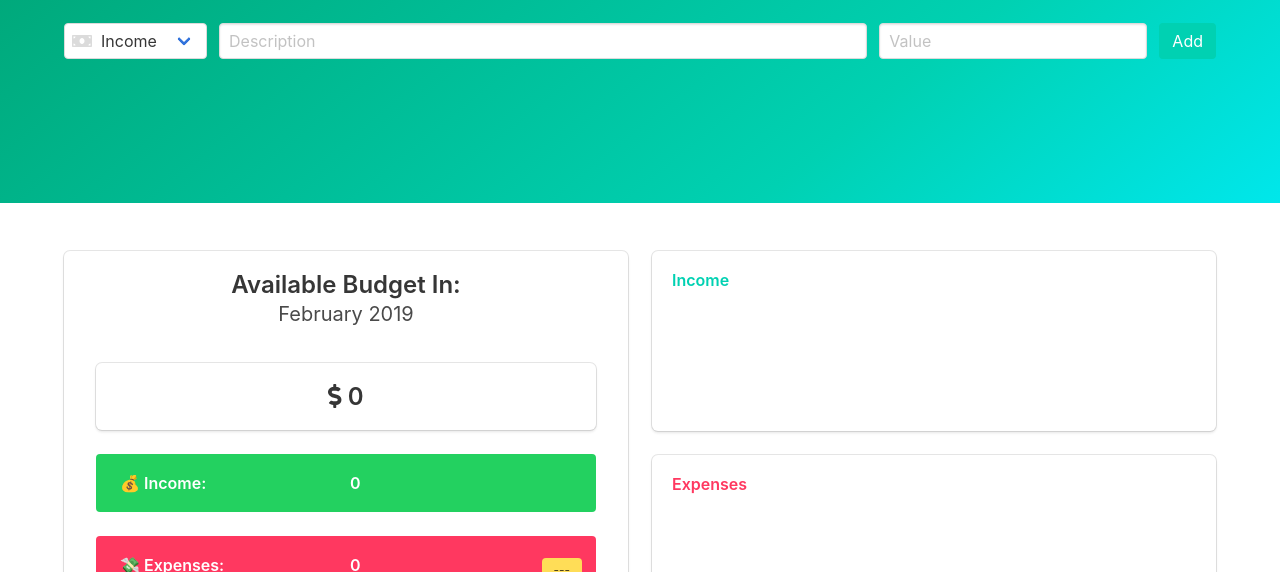
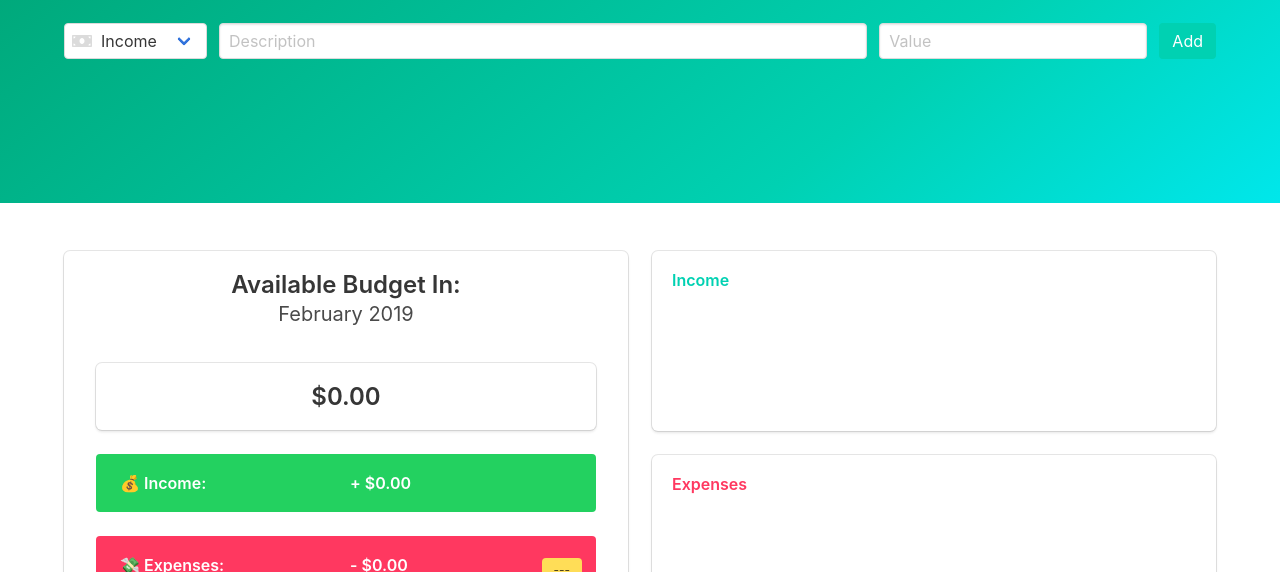
Before and after one commit to cjianhui/js-budget-app, a plain HTML site: page index.html in a window 1280 px wide. Shown: the part 228-800 px from the top of the page. Drawn offline with nearby package versions, Linux system fonts and the light colour scheme.

Commit message:
format numbers for display

```diff
--- a/app.js
+++ b/app.js
@@ -156,6 +156,21 @@ var UIController = (function () {
         expensesPercentageLabel: '.item__percentage'
     };
 
+    var formatNumber = function(num, type) {
+        var formatter, formattedNum;
+
+        formatter = new Intl.NumberFormat('en-US', {
+            minimumFractionDigits: 2,
+            style: 'currency',
+            currency: 'USD'
+        });
+
+        formattedNum = formatter.format(num);
+
+        return (type === 'exp' ? '-' : '+') + ' ' + formattedNum;
+
+    };
+
     return {
         getInput: function() {
             return {
@@ -182,7 +197,7 @@ var UIController = (function () {
             // Replace the placeholder text with some actual data
             newHtml = html.replace('%id%', obj.id);
             newHtml = newHtml.replace('%description%', obj.description);
-            newHtml = newHtml.replace('%value%', obj.value);
+            newHtml = newHtml.replace('%value%', formatNumber(obj.value, type));
 
             // Insert the HTML into the DOM
             document.querySelector(element).insertAdjacentHTML('beforeend', newHtml);
@@ -209,9 +224,18 @@ var UIController = (function () {
         },
 
         displayBudget: function(obj) {
-            document.querySelector(DOMstrings.budgetLabel).textContent = obj.budget;
-            document.querySelector(DOMstrings.incomeLabel).textContent = obj.totalInc;
-            document.querySelector(DOMstrings.expensesLabel).textContent = obj.totalExp;
+            var type;
+
+            obj.budget > 0 ? type = 'inc' : type = 'exp';
+
+            if (obj.budget === 0) {
+                document.querySelector(DOMstrings.budgetLabel).textContent = "$0.00";
+            } else {
+                document.querySelector(DOMstrings.budgetLabel).textContent = formatNumber(obj.budget, type);
+            }
+
+            document.querySelector(DOMstrings.incomeLabel).textContent = formatNumber(obj.totalInc, 'inc');
+            document.querySelector(DOMstrings.expensesLabel).textContent = formatNumber(obj.totalExp, 'exp');
 
             if (obj.percentage > 0) {
                 document.querySelector(DOMstrings.percentageLabel).textContent = obj.percentage + "%";
@@ -242,7 +266,7 @@ var UIController = (function () {
 
         getDOMStrings: function() {
             return DOMstrings;
-        },
+        }
     }
 
 })();
--- a/index.html
+++ b/index.html
@@ -58,7 +58,7 @@
 
                     <div class="tile is-parent is-vertical">
                         <article class="tile is-child box">
-                            <p class="title has-text-centered is-4"> <i class="fas fa-dollar-sign"></i> <span
+                            <p class="title has-text-centered is-4"> <span
                                     id="budget__value">+ 0.00</span></p>
                         </article>
 
```
